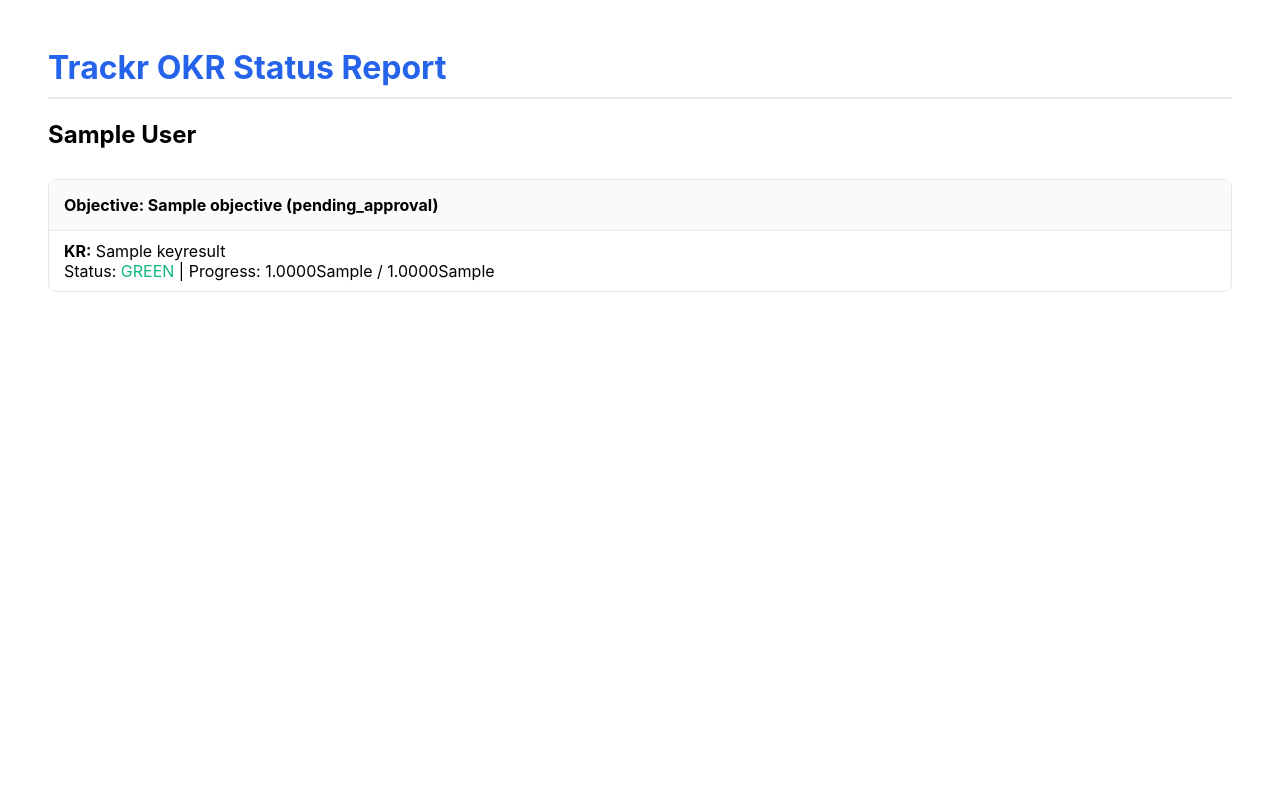
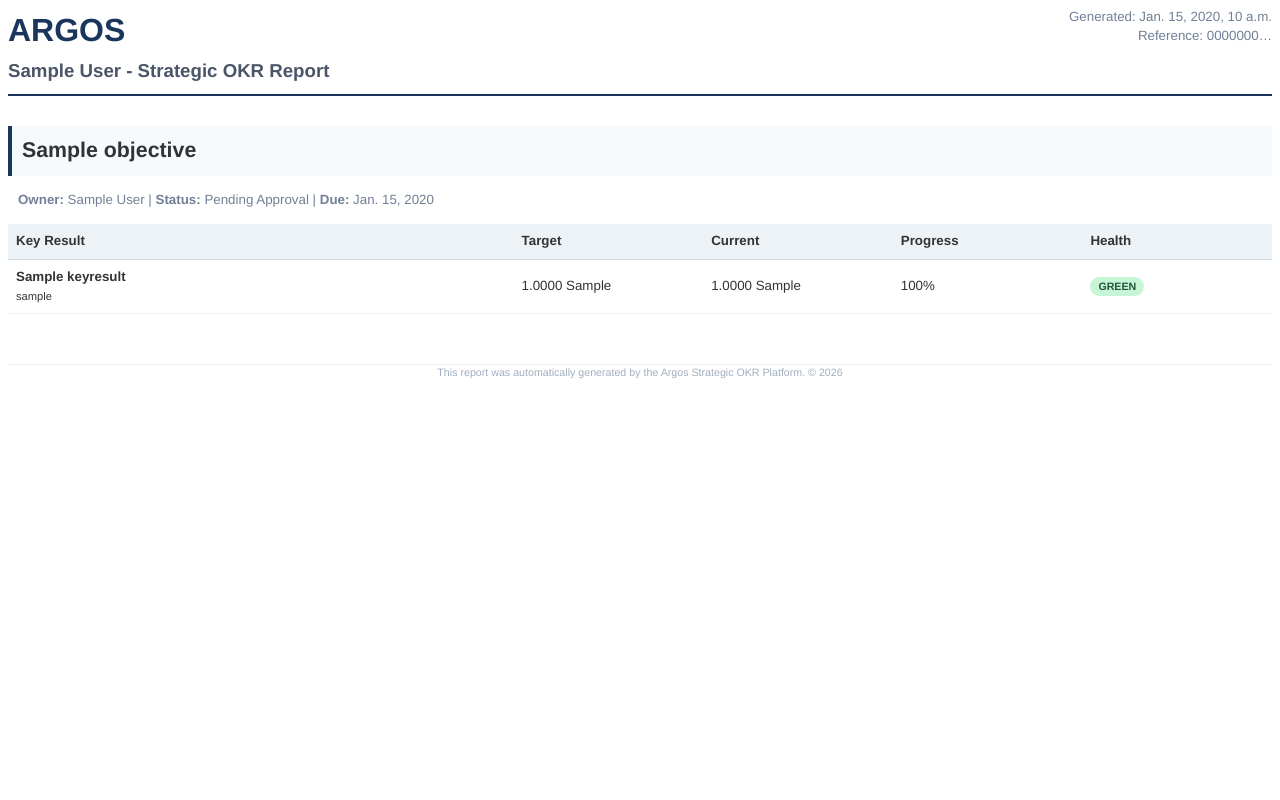
Before and after one commit to umar-rana/OKRTracker_backend, a Django app: template okr_app/templates/reports/okr_report.html in a window 1280 px wide. Run offline with Django 4.2, Linux system fonts and the light colour scheme; tables that the repository leaves empty hold one stand-in row (values such as "Sample post"); the template is opened without the code that fills it: values that come from a table or form of the project are taken from there, most other values are stand-ins (such as "Sample title", 1, 10 or a date in 2020); parts of the project's set-up code (start-up, migrations or seed data) failed here and were passed over.

Commit message:
Argos Platform V2.7: Finalized Rebranding, Hardening, and Cloud Sync. Implemented GCS, Cloud Run Port 8080, Multi-tenancy Safeguards, and WeasyPrint Reporting.

```diff
--- a/trackr_project/asgi.py
+++ b/argos_project/asgi.py
@@ -1,5 +1,5 @@
 """
-ASGI config for trackr_project project.
+ASGI config for argos_project project.
 
 It exposes the ASGI callable as a module-level variable named ``application``.
 
@@ -11,6 +11,6 @@
 
 from django.core.asgi import get_asgi_application
 
-os.environ.setdefault('DJANGO_SETTINGS_MODULE', 'trackr_project.settings.production')
+os.environ.setdefault('DJANGO_SETTINGS_MODULE', 'argos_project.settings.production')
 
 application = get_asgi_application()
--- a/trackr_project/wsgi.py
+++ b/argos_project/wsgi.py
@@ -1,5 +1,5 @@
 """
-WSGI config for trackr_project project.
+WSGI config for argos_project project.
 
 It exposes the WSGI callable as a module-level variable named ``application``.
 
@@ -11,6 +11,6 @@
 
 from django.core.wsgi import get_wsgi_application
 
-os.environ.setdefault('DJANGO_SETTINGS_MODULE', 'trackr_project.settings.production')
+os.environ.setdefault('DJANGO_SETTINGS_MODULE', 'argos_project.settings.production')
 
 application = get_wsgi_application()
--- a/manage.py
+++ b/manage.py
@@ -6,7 +6,7 @@
 
 def main():
     """Run administrative tasks."""
-    os.environ.setdefault('DJANGO_SETTINGS_MODULE', 'trackr_project.settings.development')
+    os.environ.setdefault('DJANGO_SETTINGS_MODULE', 'argos_project.settings.development')
     try:
         from django.core.management import execute_from_command_line
     except ImportError as exc:
--- a/okr_app/managers.py
+++ b/okr_app/managers.py
@@ -2,4 +2,8 @@
 
 class OrganizationManager(models.Manager):
     def for_org(self, organization_id):
+        """
+        Filters the queryset by organization_id.
+        Expected to be used in ViewSets to enforce data isolation.
+        """
         return self.get_queryset().filter(organization_id=organization_id)
--- a/okr_app/models.py
+++ b/okr_app/models.py
@@ -71,6 +71,7 @@
 
 class KeyResultHistory(models.Model):
     id = models.UUIDField(primary_key=True, default=uuid.uuid4, editable=False)
+    organization = models.ForeignKey(Organization, on_delete=models.CASCADE, related_name='key_result_histories')
     key_result = models.ForeignKey(KeyResult, on_delete=models.CASCADE, related_name='history')
     previous_value = models.DecimalField(max_digits=15, decimal_places=4, null=True)
     new_value = models.DecimalField(max_digits=15, decimal_places=4)
@@ -83,6 +84,7 @@
     class Meta:
         ordering = ['-recorded_at']
         indexes = [
+            models.Index(fields=['organization', 'recorded_at'], name='krh_org_recorded_idx'),
             models.Index(fields=['key_result', 'recorded_at'], name='krh_kr_recorded_idx'),
         ]
 
--- a/okr_app/templates/reports/okr_report.html
+++ b/okr_app/templates/reports/okr_report.html
@@ -1,37 +1,189 @@
+<!DOCTYPE html>
 <html>
+
 <head>
+    <meta charset="utf-8">
+    <title>Argos OKR Report - {{ organization.name }}</title>
     <style>
-        body { font-family: 'Inter', sans-serif; padding: 40px; }
-        h1 { color: #2563EB; border-bottom: 2px solid #E5E7EB; padding-bottom: 10px; }
-        .objective { margin-top: 30px; border: 1px solid #E5E7EB; border-radius: 8px; overflow: hidden; }
-        .objective-header { background: #F9FAFB; padding: 15px; font-weight: bold; }
-        .kr { padding: 10px 15px; border-top: 1px solid #E5E7EB; }
-        .rag-green { color: #10B981; }
-        .rag-amber { color: #F59E0B; }
-        .rag-red { color: #EF4444; }
+        @page {
+            margin: 2cm;
+
+            @top-right {
+                content: "Argos Strategic OKR Platform";
+                font-size: 9pt;
+                color: #666;
+            }
+
+            @bottom-center {
+                content: "Page " counter(page) " of " counter(pages);
+                font-size: 9pt;
+                color: #666;
+            }
+        }
+
+        body {
+            font-family: 'Helvetica', 'Arial', sans-serif;
+            color: #333;
+            line-height: 1.4;
+        }
+
+        .header {
+            border-bottom: 2px solid #1a365d;
+            padding-bottom: 10px;
+            margin-bottom: 30px;
+        }
+
+        .brand {
+            font-size: 24pt;
+            font-weight: bold;
+            color: #1a365d;
+            margin: 0;
+        }
+
+        .org-name {
+            font-size: 14pt;
+            color: #4a5568;
+            margin: 5px 0 0 0;
+        }
+
+        .report-info {
+            float: right;
+            text-align: right;
+            font-size: 10pt;
+            color: #718096;
+        }
+
+        .objective-card {
+            margin-bottom: 40px;
+            page-break-inside: avoid;
+        }
+
+        .objective-title {
+            background-color: #f7fafc;
+            padding: 10px;
+            border-left: 4px solid #1a365d;
+            font-size: 16pt;
+            font-weight: bold;
+            margin-bottom: 15px;
+        }
+
+        .objective-meta {
+            font-size: 10pt;
+            color: #718096;
+            margin-bottom: 15px;
+            padding: 0 10px;
+        }
+
+        table {
+            width: 100%;
+            border-collapse: collapse;
+            margin-bottom: 20px;
+        }
+
+        th {
+            background-color: #edf2f7;
+            text-align: left;
+            padding: 8px;
+            font-size: 10pt;
+            border-bottom: 1px solid #cbd5e0;
+        }
+
+        td {
+            padding: 8px;
+            font-size: 10pt;
+            border-bottom: 1px solid #edf2f7;
+        }
+
+        .status-pill {
+            display: inline-block;
+            padding: 2px 8px;
+            border-radius: 12px;
+            font-size: 8pt;
+            font-weight: bold;
+            text-transform: uppercase;
+        }
+
+        .rag-red {
+            background-color: #fed7d7;
+            color: #9b2c2c;
+        }
+
+        .rag-amber {
+            background-color: #feebc8;
+            color: #9c4221;
+        }
+
+        .rag-green {
+            background-color: #c6f6d5;
+            color: #22543d;
+        }
     </style>
 </head>
+
 <body>
-    <h1>Trackr OKR Status Report</h1>
-    {% if organization %}
-        <h2>{{ organization.name }}</h2>
-    {% endif %}
+    <div class="header">
+        <div class="report-info">
+            Generated: {{ now|date:"DATETIME_FORMAT" }}<br>
+            Reference: {{ organization.id|truncatechars:8 }}
+        </div>
+        <h1 class="brand">ARGOS</h1>
+        <h2 class="org-name">{{ organization.name }} - Strategic OKR Report</h2>
+    </div>
 
-    {% for obj in objectives %}
-    <div class="objective">
-        <div class="objective-header">
-            Objective: {{ obj.title }} ({{ obj.status }})
+    {% for objective in objectives %}
+    <div class="objective-card">
+        <div class="objective-title">{{ objective.title }}</div>
+        <div class="objective-meta">
+            <strong>Owner:</strong> {{ objective.owner.get_full_name|default:objective.owner.username }} |
+            <strong>Status:</strong> {{ objective.get_status_display }} |
+            <strong>Due:</strong> {{ objective.due_date }}
         </div>
-        <div class="objective-body">
-            {% for kr in obj.key_results.all %}
-            <div class="kr">
-                <strong>KR:</strong> {{ kr.title }}<br/>
-                Status: <span class="rag-{{ kr.rag_status }}">{{ kr.rag_status|upper }}</span> |
-                Progress: {{ kr.current_value }}{{ kr.unit }} / {{ kr.target_value }}{{ kr.unit }}
-            </div>
-            {% endfor %}
-        </div>
+
+        {% if objective.key_results.all %}
+        <table>
+            <thead>
+                <tr>
+                    <th style="width: 40%;">Key Result</th>
+                    <th style="width: 15%;">Target</th>
+                    <th style="width: 15%;">Current</th>
+                    <th style="width: 15%;">Progress</th>
+                    <th style="width: 15%;">Health</th>
+                </tr>
+            </thead>
+            <tbody>
+                {% for kr in objective.key_results.all %}
+                <tr>
+                    <td>
+                        <strong>{{ kr.title }}</strong><br>
+                        <small>{{ kr.owner.username }}</small>
+                    </td>
+                    <td>{{ kr.target_value }} {{ kr.unit }}</td>
+                    <td>{{ kr.current_value }} {{ kr.unit }}</td>
+                    <td>
+                        {% widthratio kr.current_value kr.target_value 100 %}%
+                    </td>
+                    <td>
+                        <span class="status-pill rag-{{ kr.rag_status }}">
+                            {{ kr.rag_status }}
+                        </span>
+                    </td>
+                </tr>
+                {% endfor %}
+            </tbody>
+        </table>
+        {% else %}
+        <p style="padding-left: 10px; color: #a0aec0; font-style: italic;">No key results defined for this objective.
+        </p>
+        {% endif %}
     </div>
+    {% empty %}
+    <p>No objectives found for this organization.</p>
     {% endfor %}
+
+    <div
+        style="margin-top: 50px; border-top: 1px solid #edf2f7; pt-20; font-size: 8pt; color: #a0aec0; text-align: center;">
+        This report was automatically generated by the Argos Strategic OKR Platform. &copy; {% now "Y" %}
+    </div>
 </body>
+
 </html>
--- a/requirements.txt
+++ b/requirements.txt
@@ -9,3 +9,8 @@
 python-decouple>=3.8
 requests>=2.31.0
 whitenoise>=6.5.0
+django-storages[google]>=9.1.0
+google-cloud-storage>=2.10.0
+bleach>=6.0.0
+djangorestframework-ratelimit>=0.8.0
+django-encrypted-model-fields>=0.6.5
--- a/users_app/models.py
+++ b/users_app/models.py
@@ -23,6 +23,12 @@
     created_at = models.DateTimeField(auto_now_add=True)
     updated_at = models.DateTimeField(auto_now=True)
 
+    class Meta:
+        indexes = [
+            models.Index(fields=['slug'], name='org_slug_idx'),
+            models.Index(fields=['status'], name='org_status_idx'),
+        ]
+
     def __str__(self):
         return self.name
 
@@ -44,6 +50,9 @@
 
     class Meta:
         unique_together = ('user', 'organization')
+        indexes = [
+            models.Index(fields=['user', 'organization', 'is_active'], name='mem_user_org_active_idx'),
+        ]
 
     def __str__(self):
         return f"{self.user.email} - {self.organization.name} ({self.role})"
@@ -85,7 +94,7 @@
         Organization, on_delete=models.CASCADE, related_name='email_settings'
     )
     provider = models.CharField(max_length=20, choices=PROVIDER_CHOICES, default=PROVIDER_GMAIL)
-    display_name = models.CharField(max_length=100, default='Trackr')
+    display_name = models.CharField(max_length=100, default='Argos')
     is_active = models.BooleanField(default=True)
 
     # Gmail SMTP
```
Also changed, not shown: argos_project/settings/base.py (renamed from trackr_project/settings/base.py, +7 -4 lines), argos_project/settings/production.py (renamed from trackr_project/settings/production.py, +12 -1 lines), okr_app/export_views.py (+17 -6 lines), okr_app/views.py (+7 -3 lines), pyproject.toml (+6 -2 lines), users_app/views.py (+7 -6 lines), argos_project/__init__.py (added), argos_project/settings/__init__.py (added), argos_project/settings/development.py (renamed from trackr_project/settings/development.py), argos_project/urls.py (renamed from trackr_project/urls.py), 1 other file.
